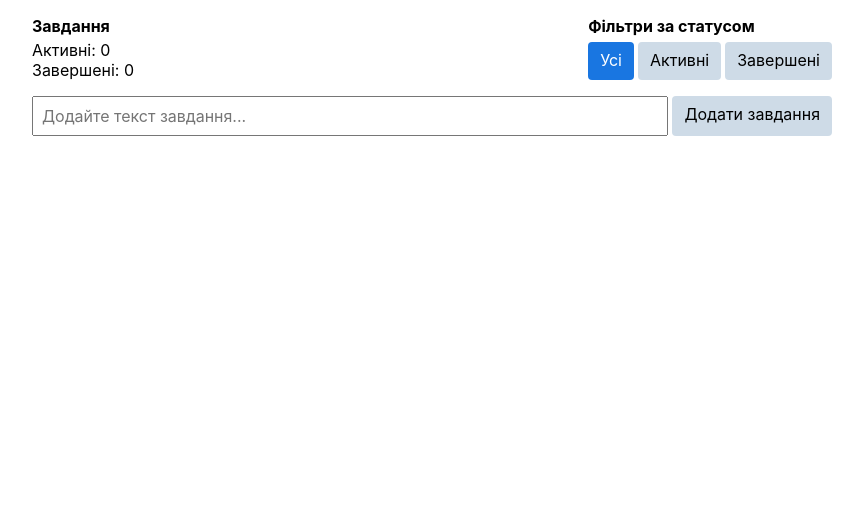
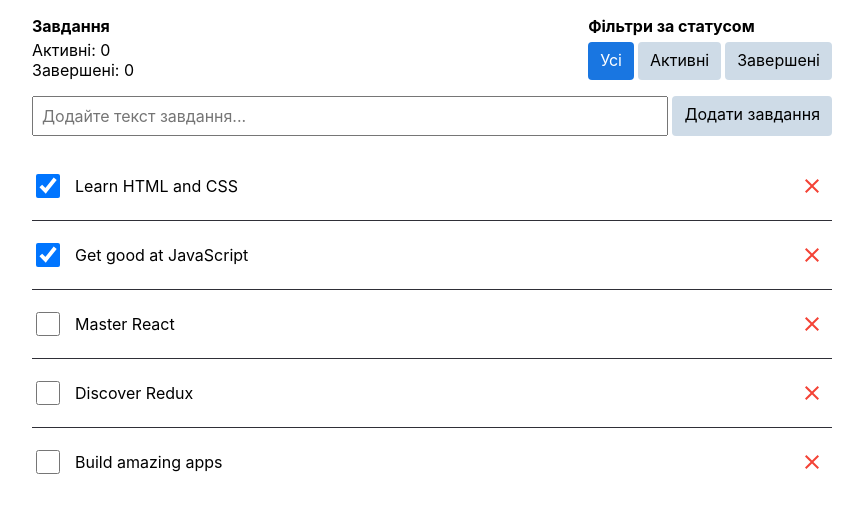
Before and after one commit to Allovallo/redux-1, a JavaScript app: page / in a window 1280 px wide. Shown: the top 512 px of the page, without its empty margins (208-1071 px from the left). Built offline with nearby package versions, Linux system fonts and the light colour scheme.

Commit message:
files updated

```diff
--- a/src/components/Task/Task.module.css
+++ b/src/components/Task/Task.module.css
@@ -1,4 +1,4 @@
-.wrepper {
+.wrapper {
   display: flex;
   align-items: center;
   gap: 12px;
--- a/src/components/TaskList/TaskList.js
+++ b/src/components/TaskList/TaskList.js
@@ -1,10 +1,28 @@
 import { Task } from "../Task/Task";
 import css from "./TaskList.module.css";
+import { useSelector } from "react-redux";
+import { statusFilters } from "../../redux/constants";
+
+const getVisibleTasks = (tasks, statusFilter) => {
+  switch (statusFilter) {
+    case statusFilters.active:
+      return tasks.filter((task) => !task.completed);
+    case statusFilters.completed:
+      return tasks.filter((task) => task.completed);
+    default:
+      return tasks;
+  }
+};
 
 export const TaskList = () => {
+  const tasks = useSelector((state) => state.tasks);
+  const statusFilter = useSelector((state) => state.filters.status);
+
+  const visibleTasks = getVisibleTasks(tasks, statusFilter);
+
   return (
     <ul className={css.list}>
-      {[].map((task) => (
+      {visibleTasks.map((task) => (
         <li className={css.listItem} key={task.id}>
           <Task task={task} />
         </li>
```
